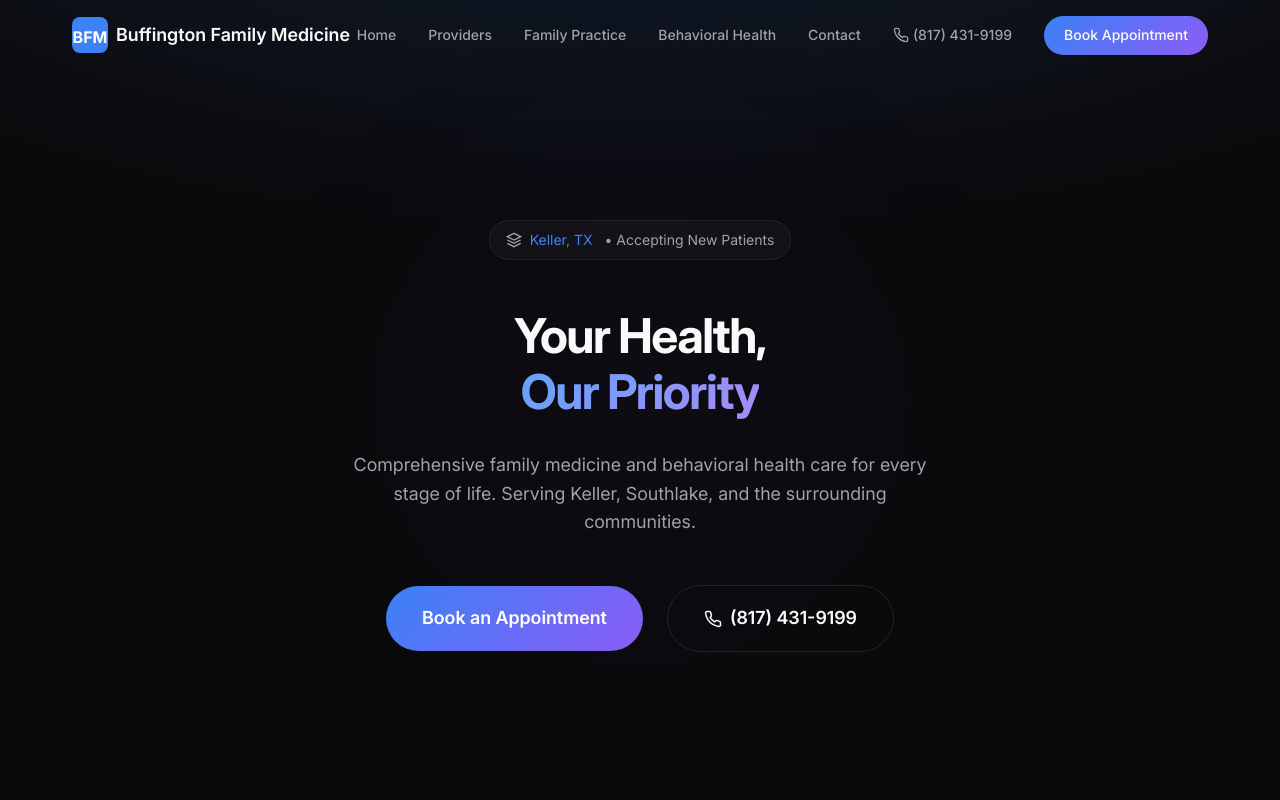
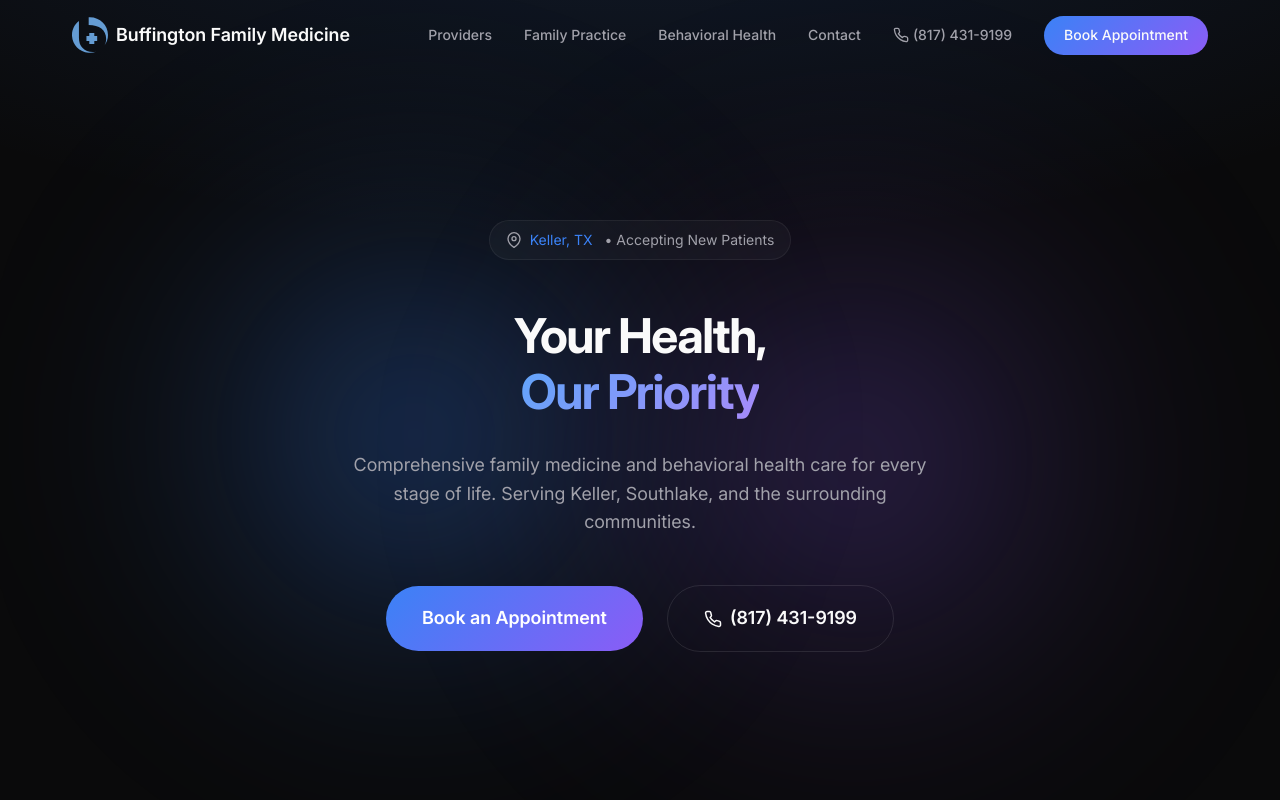
Before and after one commit to rabuffington22/BFM.com, a plain HTML site: page index.html in a window 1280 px wide. Shown: the top 800 px of the page. Drawn offline with Linux system fonts and the light colour scheme.

Commit message:
Add real logo, remove Home nav link, add hero animations
- Swap placeholder BFM text logo with actual B+ SVG logo mark
- Update favicon to use real logo
- Remove Home from nav (logo links home)
- Add animated gradient orbs to hero background
- Add staggered card reveal animations on scroll
- Add parallax effect on hero background
- Replace generic badge icon with map pin

Co-Authored-By: Claude Opus 4.6 (1M context) <noreply@anthropic.com>

```diff
--- a/css/components.css
+++ b/css/components.css
@@ -316,22 +316,50 @@
   pointer-events: none;
 }
 
+/* Animated gradient orbs */
+.hero__bg::before,
 .hero__bg::after {
   content: '';
   position: absolute;
-  top: 50%;
-  left: 50%;
-  transform: translate(-50%, -50%);
+  border-radius: 50%;
+  filter: blur(80px);
+  opacity: 0;
+  animation: heroFadeIn 1.5s ease-out forwards;
+}
+
+.hero__bg::before {
+  top: -10%;
+  left: 5%;
   width: 800px;
   height: 800px;
-  background: radial-gradient(circle, rgba(139, 92, 246, 0.08) 0%, transparent 70%);
-  filter: blur(60px);
-  animation: pulse 8s ease-in-out infinite;
+  background: radial-gradient(circle, rgba(59, 130, 246, 0.35) 0%, rgba(59, 130, 246, 0.08) 40%, transparent 70%);
+  animation: orbDrift1 12s ease-in-out infinite, heroFadeIn 2s ease-out forwards;
 }
 
-@keyframes pulse {
-  0%, 100% { opacity: 0.5; transform: translate(-50%, -50%) scale(1); }
-  50% { opacity: 1; transform: translate(-50%, -50%) scale(1.1); }
+.hero__bg::after {
+  bottom: -10%;
+  right: 5%;
+  width: 700px;
+  height: 700px;
+  background: radial-gradient(circle, rgba(139, 92, 246, 0.3) 0%, rgba(139, 92, 246, 0.06) 40%, transparent 70%);
+  animation: orbDrift2 14s ease-in-out infinite, heroFadeIn 2s 0.5s ease-out forwards;
+}
+
+@keyframes heroFadeIn {
+  from { opacity: 0; }
+  to { opacity: 1; }
+}
+
+@keyframes orbDrift1 {
+  0%, 100% { transform: translate(0, 0) scale(1); }
+  33% { transform: translate(150px, 80px) scale(1.15); }
+  66% { transform: translate(-80px, 120px) scale(0.9); }
+}
+
+@keyframes orbDrift2 {
+  0%, 100% { transform: translate(0, 0) scale(1); }
+  33% { transform: translate(-120px, -60px) scale(1.1); }
+  66% { transform: translate(100px, -80px) scale(1.15); }
 }
 
 .hero__content {
@@ -340,6 +368,12 @@
   max-width: 800px;
   padding: var(--space-4xl) var(--space-xl);
 }
+
+/* Stagger the hero elements on load */
+.hero__content > .fade-in:nth-child(1) { transition-delay: 200ms; }
+.hero__content > .fade-in:nth-child(2) { transition-delay: 400ms; }
+.hero__content > .fade-in:nth-child(3) { transition-delay: 600ms; }
+.hero__content > .fade-in:nth-child(4) { transition-delay: 800ms; }
 
 .hero__label {
   display: inline-flex;
--- a/css/global.css
+++ b/css/global.css
@@ -172,9 +172,11 @@ strong {
 
 /* Stagger children */
 .stagger > .fade-in:nth-child(1) { transition-delay: 0ms; }
-.stagger > .fade-in:nth-child(2) { transition-delay: 100ms; }
-.stagger > .fade-in:nth-child(3) { transition-delay: 200ms; }
-.stagger > .fade-in:nth-child(4) { transition-delay: 300ms; }
+.stagger > .fade-in:nth-child(2) { transition-delay: 120ms; }
+.stagger > .fade-in:nth-child(3) { transition-delay: 240ms; }
+.stagger > .fade-in:nth-child(4) { transition-delay: 360ms; }
+.stagger > .fade-in:nth-child(5) { transition-delay: 480ms; }
+.stagger > .fade-in:nth-child(6) { transition-delay: 600ms; }
 
 /* ===== Utility ===== */
 .text-center { text-align: center; }
--- a/index.html
+++ b/index.html
@@ -20,7 +20,7 @@
     <div class="hero__bg"></div>
     <div class="hero__content">
       <div class="hero__label fade-in">
-        <svg width="16" height="16" viewBox="0 0 24 24" fill="none" stroke="currentColor" stroke-width="2"><path d="M12 2L2 7l10 5 10-5-10-5z"/><path d="M2 17l10 5 10-5"/><path d="M2 12l10 5 10-5"/></svg>
+        <svg width="16" height="16" viewBox="0 0 24 24" fill="none" stroke="currentColor" stroke-width="2" stroke-linecap="round" stroke-linejoin="round"><path d="M21 10c0 7-9 13-9 13s-9-6-9-13a9 9 0 0 1 18 0z"/><circle cx="12" cy="10" r="3"/></svg>
         <span>Keller, TX</span>&nbsp;&bull; Accepting New Patients
       </div>
       <h1 class="fade-in">
--- a/js/animations.js
+++ b/js/animations.js
@@ -15,6 +15,37 @@ document.addEventListener('DOMContentLoaded', () => {
   // Observe all fade-in elements
   document.querySelectorAll('.fade-in').forEach(el => observer.observe(el));
 
+  // Auto-stagger cards inside grids
+  const gridObserver = new IntersectionObserver((entries) => {
+    entries.forEach(entry => {
+      if (entry.isIntersecting) {
+        const cards = entry.target.querySelectorAll('.card');
+        cards.forEach((card, i) => {
+          setTimeout(() => {
+            card.classList.add('visible');
+          }, i * 120);
+        });
+        gridObserver.unobserve(entry.target);
+      }
+    });
+  }, {
+    threshold: 0.05,
+    rootMargin: '0px 0px -20px 0px'
+  });
+
+  // Add fade-in to all cards and observe their parent grids
+  document.querySelectorAll('.grid').forEach(grid => {
+    const cards = grid.querySelectorAll('.card');
+    if (cards.length) {
+      cards.forEach(card => {
+        if (!card.classList.contains('fade-in')) {
+          card.classList.add('fade-in');
+        }
+      });
+      gridObserver.observe(grid);
+    }
+  });
+
   // Card glow follow mouse effect
   document.querySelectorAll('.card').forEach(card => {
     card.addEventListener('mousemove', (e) => {
@@ -25,4 +56,14 @@ document.addEventListener('DOMContentLoaded', () => {
       card.style.setProperty('--mouse-y', y + '%');
     });
   });
+
+  // Smooth parallax on hero background orbs
+  const heroBg = document.querySelector('.hero__bg');
+  if (heroBg) {
+    window.addEventListener('scroll', () => {
+      const scrollY = window.scrollY;
+      const rate = scrollY * 0.3;
+      heroBg.style.transform = `translateY(${rate}px)`;
+    }, { passive: true });
+  }
 });
--- a/partials/footer.html
+++ b/partials/footer.html
@@ -3,11 +3,7 @@
     <div class="footer__grid">
       <div class="footer__brand">
         <a href="/" class="nav__logo">
-          <svg width="36" height="36" viewBox="0 0 36 36" fill="none" xmlns="http://www.w3.org/2000/svg">
-            <rect width="36" height="36" rx="8" fill="url(#logo-grad2)"/>
-            <text x="50%" y="55%" text-anchor="middle" dominant-baseline="central" fill="white" font-family="Inter, sans-serif" font-weight="700" font-size="16">BFM</text>
-            <defs><linearGradient id="logo-grad2" x1="0" y1="0" x2="36" y2="36"><stop stop-color="#3b82f6"/><stop offset="1" stop-color="#8b5cf6"/></linearGradient></defs>
-          </svg>
+          <img src="/images/logo.svg" alt="Buffington Family Medicine logo" width="36" height="36" style="width:36px;height:36px;">
           <span>Buffington Family Medicine</span>
         </a>
         <p>Comprehensive family medicine and behavioral health care for Keller, Southlake, and the surrounding communities.</p>
--- a/partials/header.html
+++ b/partials/header.html
@@ -1,16 +1,11 @@
 <nav class="nav" id="nav">
   <div class="nav__inner">
     <a href="/" class="nav__logo">
-      <svg width="36" height="36" viewBox="0 0 36 36" fill="none" xmlns="http://www.w3.org/2000/svg">
-        <rect width="36" height="36" rx="8" fill="url(#logo-grad)"/>
-        <text x="50%" y="55%" text-anchor="middle" dominant-baseline="central" fill="white" font-family="Inter, sans-serif" font-weight="700" font-size="16">BFM</text>
-        <defs><linearGradient id="logo-grad" x1="0" y1="0" x2="36" y2="36"><stop stop-color="#3b82f6"/><stop offset="1" stop-color="#8b5cf6"/></linearGradient></defs>
-      </svg>
+      <img src="/images/logo.svg" alt="Buffington Family Medicine logo" width="36" height="36" style="width:36px;height:36px;">
       <span>Buffington Family Medicine</span>
     </a>
 
     <div class="nav__links">
-      <a href="/">Home</a>
       <a href="/providers.html">Providers</a>
       <a href="/family-practice.html">Family Practice</a>
       <a href="/behavioral-health.html">Behavioral Health</a>
@@ -31,7 +26,6 @@
 </nav>
 
 <div class="nav__mobile" id="nav-mobile">
-  <a href="/">Home</a>
   <a href="/providers.html">Providers</a>
   <a href="/family-practice.html">Family Practice</a>
   <a href="/behavioral-health.html">Behavioral Health</a>
```
Also changed, not shown: favicon.svg, images/logo.svg (added).
